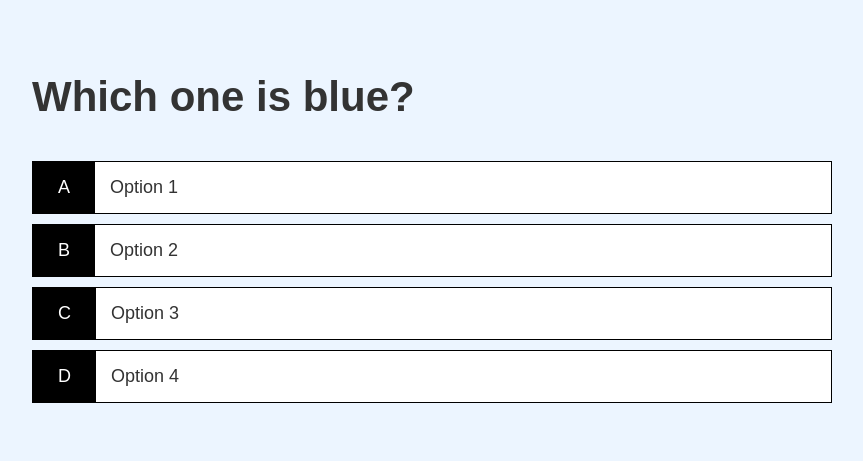
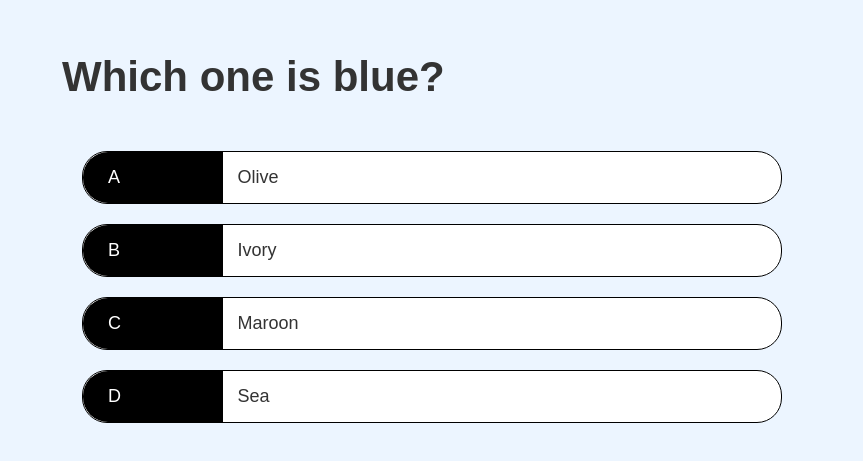
Before and after one commit to ArvinthC3000/QuizApp-Dquiz, a plain HTML site: page game.html in a window 1280 px wide. Shown: the part 157-618 px from the top of the page, without its empty margins (208-1071 px from the left). Drawn offline with Linux system fonts and the light colour scheme.

Commit message:
Sample questions refurbished Loading next Question & end page Removing Loaded ques

```diff
--- a/game.css
+++ b/game.css
@@ -2,14 +2,18 @@
     display: flex;
     margin-bottom: 1rem;
     background-color: white;
-    width: 100%;
+    width: auto;
+    margin:1rem 2rem;
     font-size: 1.8rem;
     border: .1rem solid black;
+    border-radius: 2.5rem;
 }
 .choice-prefix{
     padding: 1.5rem 2.5rem;
     background-color: black;
     color: white;
+    width: 20%;
+    border-radius: 2.5rem 0 0 2.5rem;
 }
 .choice-option{
     padding: 1.5rem;
--- a/game.js
+++ b/game.js
@@ -16,42 +16,44 @@ let questions = [
             "Golden State Warriros",
             "Huston Rocket"
         ],
-        answer: "Huston Rocket"
+        answer: 4
     },
     {
-        question: "Which one is WRONG team name in NBA?",
+        question: "Who is from Argentina?",
         options: [
-            "New York Bulls",
-            "Los Angeles Kings",
-            "Golden State Warriros",
-            "Huston Rocket"
+            "Ronaldo C",
+            "Messi L",
+            "Tendulkar S",
+            "Smith S"
         ],
-        answer: "Huston Rocket"
+        answer: 2
     },
     {
         question: "Which one is blue?",
         options: [
-            "New York Bulls",
-            "Los Angeles Kings",
-            "Golden State Warriros",
-            "Huston Rocket"
+            "Olive",
+            "Ivory",
+            "Maroon",
+            "Sea"
         ],
-        answer: "Huston Rocket"
+        answer: 4
     },
     {
         question: "Which one is red?",
         options: [
-            "New York Bulls",
-            "Los Angeles Kings",
-            "Golden State Warriros",
-            "Huston Rocket"
+            "Olive",
+            "Ivory",
+            "Maroon",
+            "Sea"
         ],
-        answer: "Huston Rocket"
+        answer: 3
     }
 ]
 
 const bonus = 1;
 const maxQuestion = 4;
+
+//Initiating the game
 
 startGame = () => {
     questionCounter = 0;
@@ -60,23 +62,44 @@ startGame = () => {
     getQuestion();
 }
 
+//Getting questions in random by checking the availablity of questions
+
 getQuestion=() => {
+if(availableQuestion.length ===0 || questionCounter >= maxQuestion){
+    return window.location.assign("/end.html");
+}
+
     questionCounter++;
     const questionIndex = Math.floor(Math.random() * availableQuestion.length);
-    ;
     currentQuestion = availableQuestion[questionIndex];
     question.innerText = currentQuestion.question;
-    // console.log(currentQuestion.options[2])
+    choices.forEach( v => {
+        const number = v.dataset['number'];
+        let optionArray = Array.from(currentQuestion.options);
+        index = number-1;
+        // console.log(optionArray[index])
+        choices[index].innerText =optionArray[index];
+    });
+    // console.log(availableQuestion);
 
-    choices.forEach( v => {
-        // console.log(v)
-        const number = v.dataset['number'];
-        console.log(v.dataset['number'])
-        const oarray = Array.from(currentQuestion.options);
-        console.log(oarray[number])
-        dataset[number].innerText = orray[number];
-        console.log(number.innerText);
-    })
+    //Splicing the loaded question
+
+    availableQuestion.splice(questionIndex,1);
+    console.log(availableQuestion);
+    acceptingAnswers = true;
 }
 
+choices.forEach(choice => {
+    choice.addEventListener('click', e =>{
+        if(!acceptingAnswers) return;
+
+        acceptingAnswers = false;
+        const selectedOptionHTML = e.target;
+        const selectedAnswerIndex = selectedOptionHTML.dataset['number'];
+        console.log(selectedOptionHTML);
+        console.log(selectedAnswerIndex);
+        getQuestion();
+    })
+})
+
 startGame();
--- a/style.css
+++ b/style.css
@@ -42,7 +42,7 @@ h3{
     height: 100vh;
     display: flex;
     justify-content : center;
-
+    padding: 3rem;
     align-items: center;
     max-width: 80rem;
     margin: 0 auto;
```
